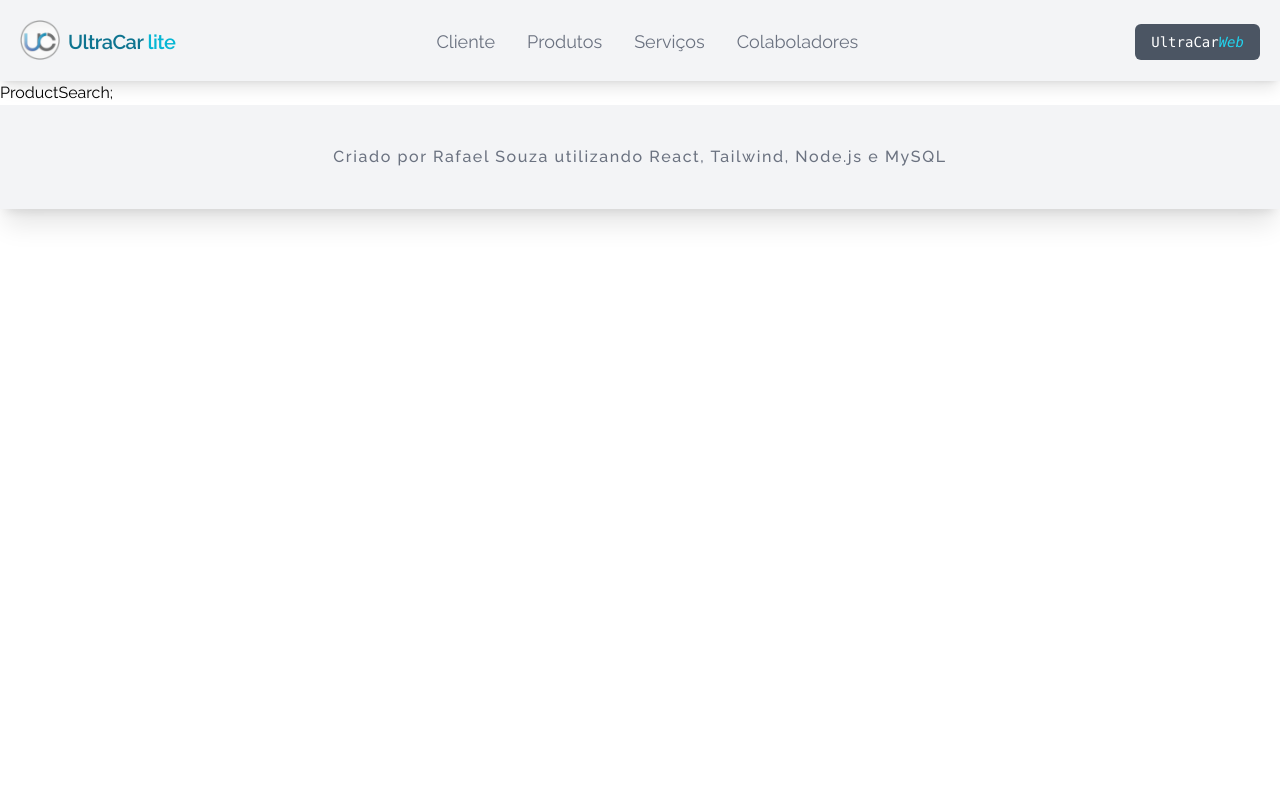
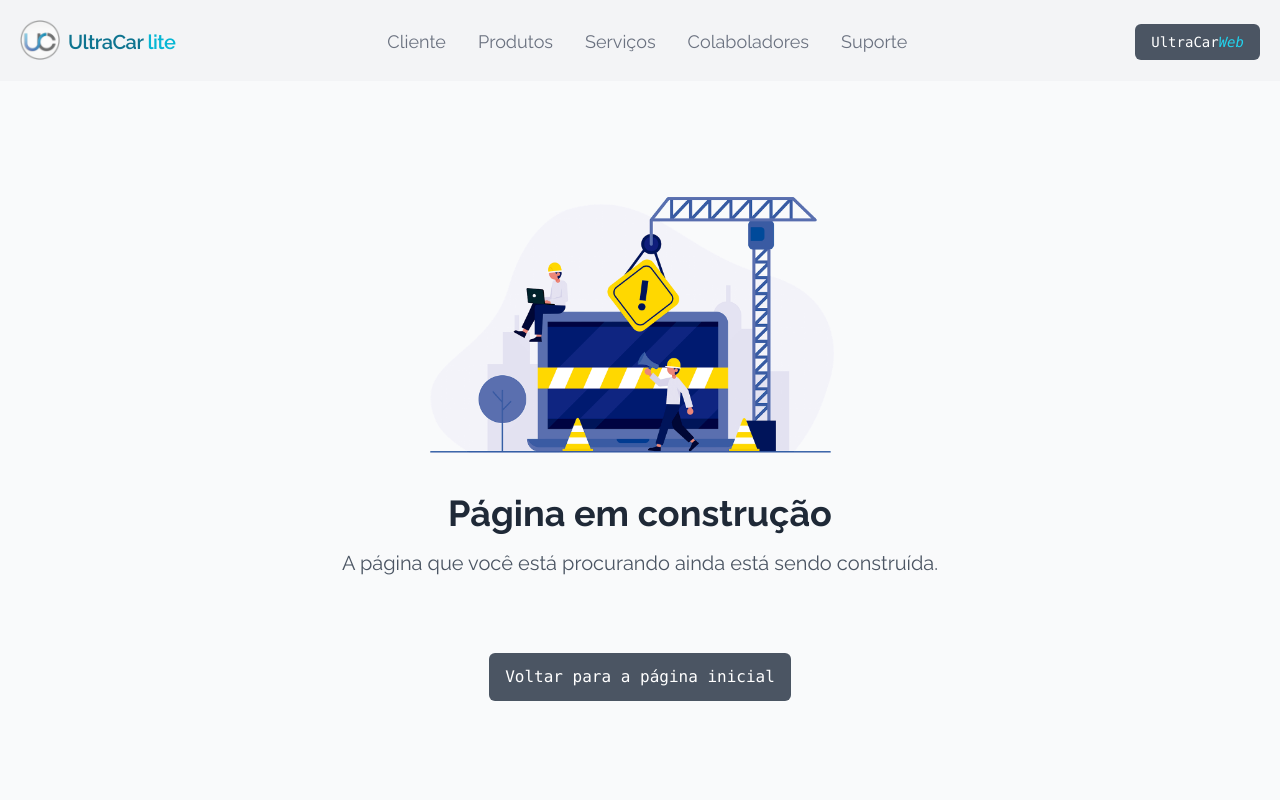
Before and after one commit to Rafael-Souza-97/ultracar-lite, a React (Vite) app in the folder frontend/: page /product/1 in a window 1280 px wide. Shown: the top 800 px of the page. Built offline with nearby package versions, Linux system fonts and the light colour scheme.

Commit message:
feat: general improvements

```diff
--- a/frontend/src/components/Footer.jsx
+++ b/frontend/src/components/Footer.jsx
@@ -4,7 +4,7 @@ const Footer = () => {
   return (
     <div className="bottom-0 flex-row w-full p-10 bg-gray-100 shadow-xl shadow-top text-white text-center z-10">
       <p className="px-8 font-medium text-gray-500 tracking-widest text-1xl">
-        Criado por <a href="https://github.com/Rafael-Souza-97" target="_blank" rel="noreferrer"><span className="cursor-pointer font-medium text-gray-500 hover:text-black tech">Rafael Souza</span></a> utilizando <a href="https://react.dev/" target="_blank" rel="noreferrer" ><span className="cursor-pointer font-medium text-gray-500 hover:text-blue-400">React</span></a>, <a href="https://tailwindcss.com/" target="_blank" rel="noreferrer"><span className="cursor-pointer font-medium text-gray-500 hover:text-cyan-400 font">Tailwind</span></a>, <a href="https://tailwindcss.com/" target="_blank" rel="noreferrer" ><span className="cursor-pointer font-medium text-gray-500 hover:text-green-700">Node.js</span></a> e <a href="https://www.mysql.com/" target="_blank" rel="noreferrer" ><span className="cursor-pointer font-medium text-gray-500 hover:text-orange-400">MySQL</span></a>
+        Criado por <a href="https://github.com/Rafael-Souza-97" target="_blank" rel="noreferrer"><span className="cursor-pointer font-medium text-gray-500 hover:text-black tech">Rafael Souza</span></a> utilizando <a href="https://react.dev/" target="_blank" rel="noreferrer" ><span className="cursor-pointer font-medium text-gray-500 hover:text-blue-400">React</span></a> e <a href="https://tailwindcss.com/" target="_blank" rel="noreferrer"><span className="cursor-pointer font-medium text-gray-500 hover:text-cyan-400 font">Tailwind</span></a>.
       </p>
     </div>
   );
--- a/frontend/src/main.jsx
+++ b/frontend/src/main.jsx
@@ -21,6 +21,7 @@ import RegisterProducts from './pages/Register/RegisterProducts';
 import RegisterEmployees from './pages/Register/RegisterEmployees';
 import RegisterServices from './pages/Register/RegisterServices';
 import NotFound from './pages/NotFound/NotFound';
+import Suport from './pages/Suport/Suport';
 import './styles/index.css';
 
 ReactDOM.createRoot(document.getElementById('root')).render(
@@ -45,6 +46,8 @@ ReactDOM.createRoot(document.getElementById('root')).render(
           <Route path="/register/product" element={ <RegisterProducts /> } />
           <Route path="/register/employee" element={ <RegisterEmployees /> } />
           <Route path="/register/service" element={ <RegisterServices /> } />
+          <Route path="/register/service" element={ <RegisterServices /> } />
+          <Route path="/suport" element={ <Suport /> } />
           <Route path="*" element={ <NotFound /> } />
         </Route>
       </Routes>
--- a/frontend/src/pages/NavBar/Product/ProductSearch.jsx
+++ b/frontend/src/pages/NavBar/Product/ProductSearch.jsx
@@ -1,8 +1,11 @@
 import React from 'react';
+import InConstruction from '../../../components/inConstruction';
 
 function ProductSearch() {
   return (
-    <div>ProductSearch;</div>
+    <>
+      <InConstruction />
+    </>
   )
 }
 
--- /dev/null
+++ b/frontend/src/pages/Suport/Suport.jsx
@@ -0,0 +1,12 @@
+import React from 'react';
+import InConstruction from '../../components/inConstruction';
+
+function Suport() {
+  return (
+    <>
+      <InConstruction />
+    </>
+  )
+}
+
+export default Suport;
--- a/frontend/src/utils/navigate.jsx
+++ b/frontend/src/utils/navigate.jsx
@@ -18,6 +18,11 @@ export const headerLinks = [
     id: 4,
     name: "Colaboladores",
     link: "employee",
+  },
+  {
+    id: 5,
+    name: "Suporte",
+    link: "suport",
   },
 
 ];
```
